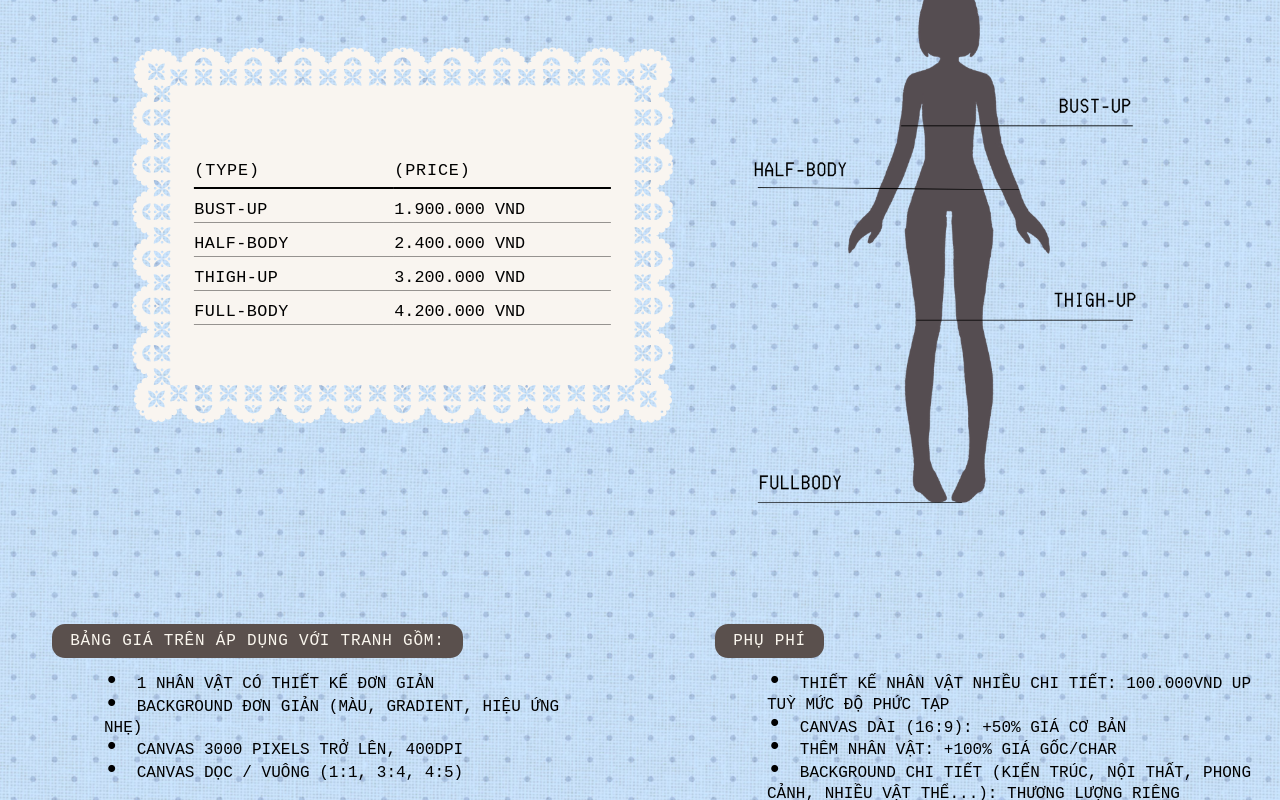
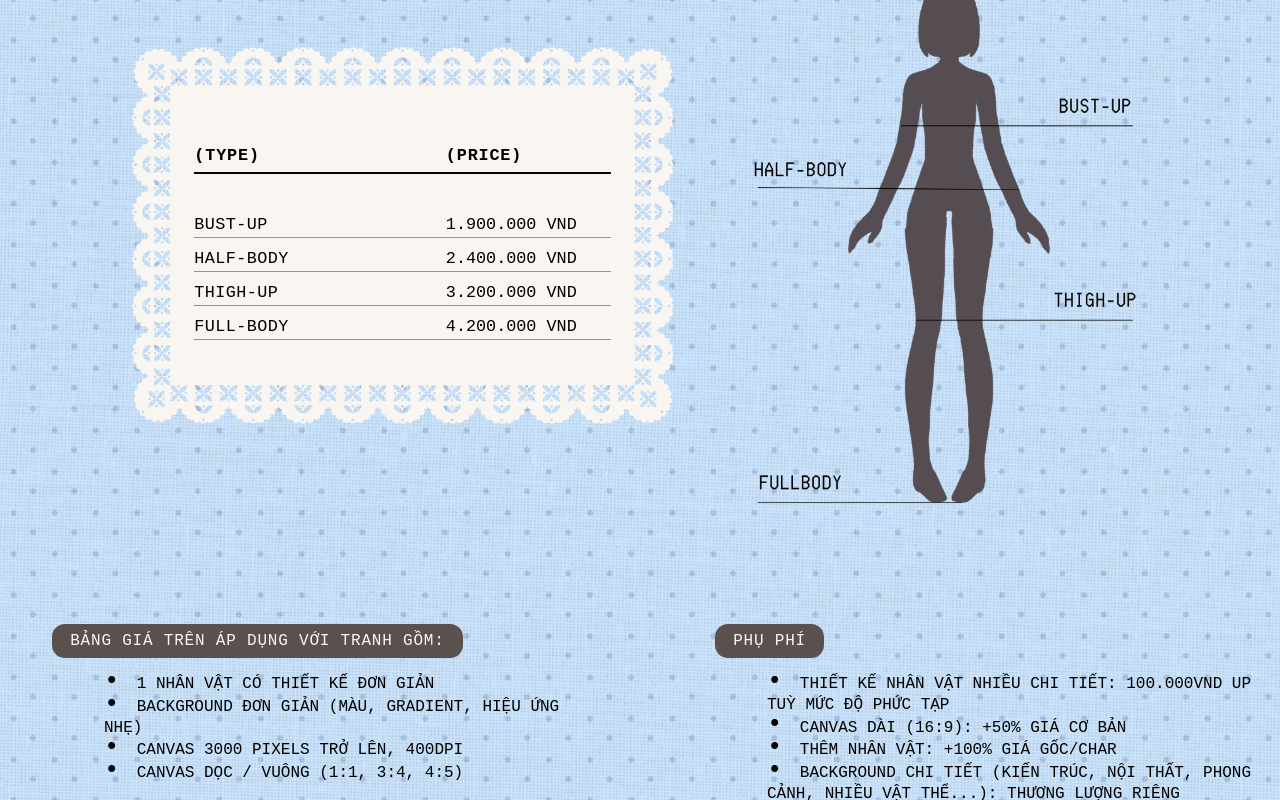
Before and after one commit to Linhchi162/Mingiee, a Next.js app: page / in a window 1280 px wide. Shown: the part 2180-2980 px from the top of the page. Built offline with nearby package versions, Linux system fonts and the light colour scheme; no server answers; the database is empty; a small style sheet from the web is missing.

Commit message:
style: set copyright text to 16px on desktop

```diff
--- a/app/page.tsx
+++ b/app/page.tsx
@@ -236,22 +236,30 @@ export default async function Home() {
                 <table className="w-full text-left border-collapse">
                   <thead>
                     <tr className="border-b-2 border-black">
-                      <th className="pt-[4px] pb-[1px] sm:pt-[6px] sm:pb-[1px] lg:pt-[8px] lg:pb-[8px] font-normal text-[14px] sm:text-[15.5px] lg:text-[16.8px] tracking-wider w-[48%] whitespace-nowrap">
+                      <th className="pt-[4px] pb-[1px] sm:pt-[6px] sm:pb-[1px] lg:pt-[8px] lg:pb-[8px] font-extrabold text-[14px] sm:text-[15.5px] lg:text-[16.8px] tracking-wider w-[50%] whitespace-nowrap">
                         <span className="relative inline-block translate-y-[2px] sm:translate-y-[3.5px] lg:translate-y-[4.5px]">(TYPE)</span>
                       </th>
-                      <th className="pt-[4px] pb-[1px] sm:pt-[6px] sm:pb-[1px] lg:pt-[8px] lg:pb-[8px] text-left font-normal text-[14px] sm:text-[15.5px] lg:text-[16.8px] tracking-wider whitespace-nowrap">
-                        <span className="relative inline-block translate-y-[2px] sm:translate-y-[3.5px] lg:translate-y-[4.5px]">(PRICE)</span>
+                      <th className="pt-[4px] pb-[1px] sm:pt-[6px] sm:pb-[1px] lg:pt-[8px] lg:pb-[8px] font-extrabold text-[14px] sm:text-[15.5px] lg:text-[16.8px] tracking-wider whitespace-nowrap">
+                        <div className="w-full flex justify-end">
+                          <div className="w-[150px] lg:w-[165px] text-left whitespace-nowrap">
+                            <span className="relative inline-block translate-y-[2px] sm:translate-y-[3.5px] lg:translate-y-[4.5px]">(PRICE)</span>
+                          </div>
+                        </div>
                       </th>
                     </tr>
                   </thead>
                   <tbody>
                     {prices.map((priceItem, index) => (
                       <tr key={priceItem.id || index} className="border-b border-black/40">
-                        <td className="pt-[2px] pb-[1px] sm:pt-[4px] sm:pb-[1px] lg:pt-[6px] lg:pb-[2px] font-normal text-[14px] sm:text-[15.5px] lg:text-[16.8px] tracking-wide whitespace-nowrap">
+                        <td className={`pt-[2px] pb-[1px] sm:pt-[4px] sm:pb-[1px] lg:pb-[2px] font-normal text-[14px] sm:text-[15.5px] lg:text-[16.8px] tracking-wide whitespace-nowrap ${index === 0 ? 'lg:pt-[36px]' : 'lg:pt-[6px]'}`}>
                           <span className="relative inline-block translate-y-[-1px] sm:translate-y-[0.5px] lg:translate-y-[1.5px]">{priceItem.type}</span>
                         </td>
-                        <td className="pt-[2px] pb-[1px] sm:pt-[4px] sm:pb-[1px] lg:pt-[6px] lg:pb-[2px] text-left font-normal text-[14px] sm:text-[15.5px] lg:text-[16.8px] whitespace-nowrap">
-                          <span className="relative inline-block translate-y-[-1px] sm:translate-y-[0.5px] lg:translate-y-[1.5px]">{priceItem.price_vnd}</span>
+                        <td className={`pt-[2px] pb-[1px] sm:pt-[4px] sm:pb-[1px] lg:pb-[2px] font-normal text-[14px] sm:text-[15.5px] lg:text-[16.8px] whitespace-nowrap ${index === 0 ? 'lg:pt-[36px]' : 'lg:pt-[6px]'}`}>
+                          <div className="w-full flex justify-end">
+                            <div className="w-[150px] lg:w-[165px] text-left whitespace-nowrap">
+                              <span className="relative inline-block translate-y-[-1px] sm:translate-y-[0.5px] lg:translate-y-[1.5px]">{priceItem.price_vnd}</span>
+                            </div>
+                          </div>
                         </td>
                       </tr>
                     ))}
@@ -669,7 +677,7 @@ export default async function Home() {
         </div>
 
         {/* Right: Copyright text */}
-        <div className="font-mono text-[clamp(10px,2.5vw,33px)] text-[#FFFFFF] opacity-100 select-none translate-y-0 lg:translate-y-[100px]">
+        <div className="font-mono text-[clamp(10px,2.5vw,33px)] lg:text-[16px] text-[#FFFFFF] opacity-100 select-none translate-y-0 lg:translate-y-[100px]">
           © Copyright 2026: Mingiee
         </div>
       </footer>
```
